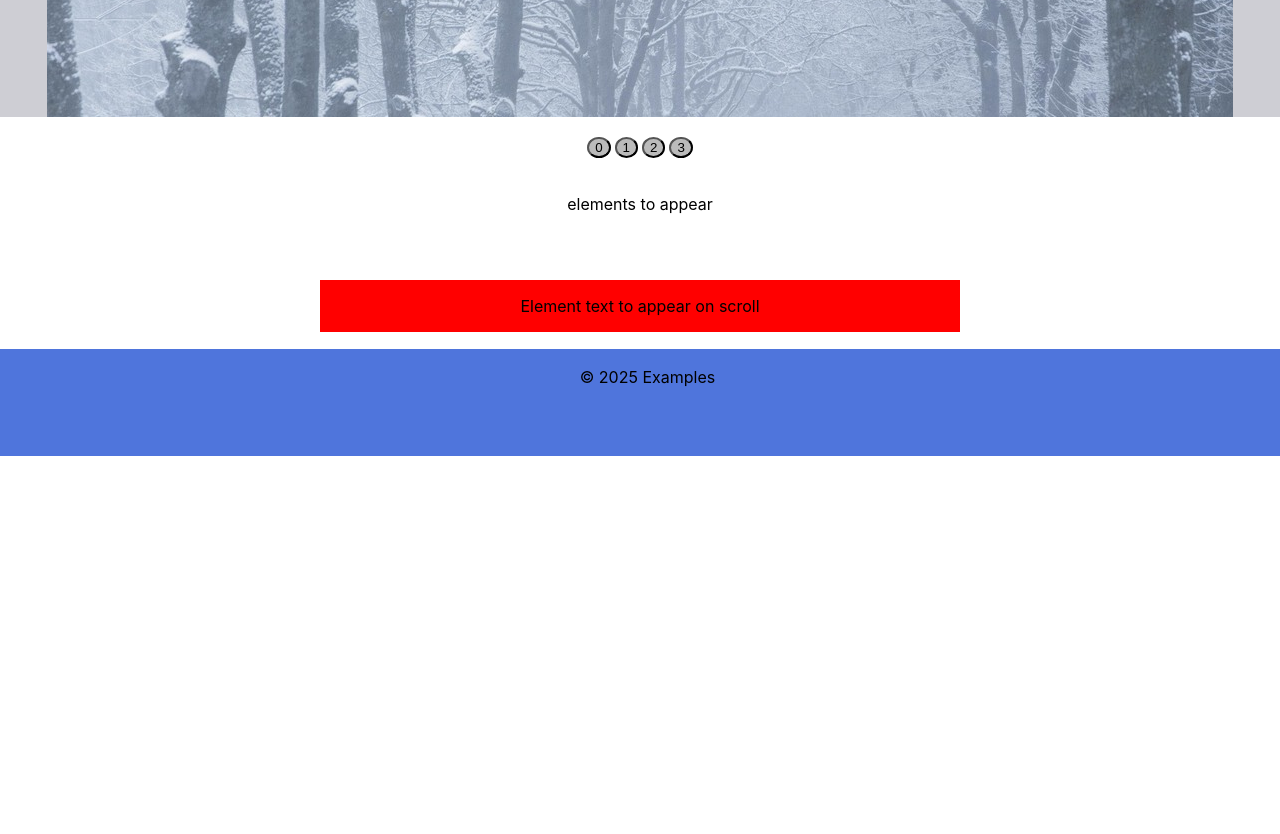
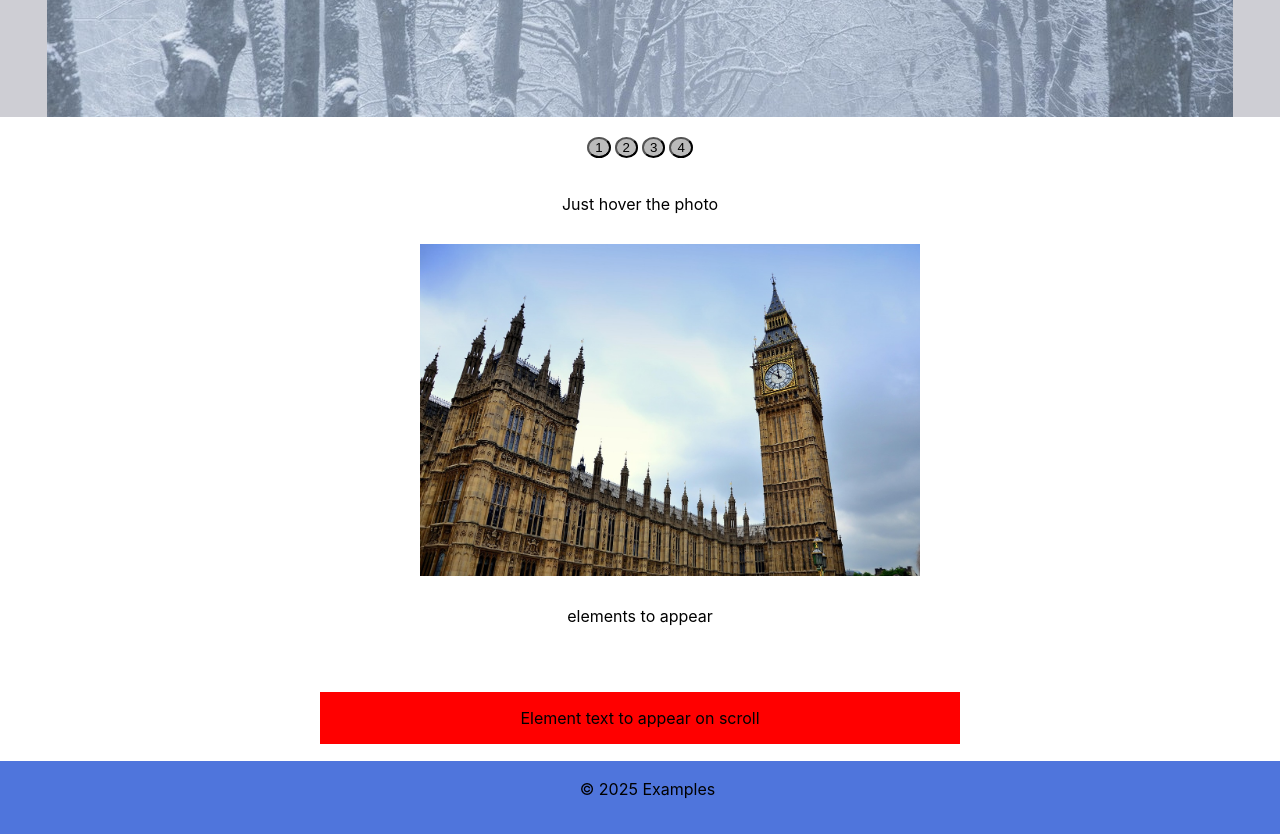
Before and after one commit to mvpetrusenko/react-pet-project, a React (Create React App) app: page /second in a window 1280 px wide. Shown: the part 1080-1914 px from the top of the page. Before the commit the page ends 1536 px from the top, so only its background shows below. Built offline with nearby package versions, Linux system fonts and the light colour scheme.

Commit message:
image overlay title

```diff
--- a/src/components/SecondPage/SecondPage.css
+++ b/src/components/SecondPage/SecondPage.css
@@ -215,3 +215,38 @@ One Value: margin: all sides; */
   /* .active, .dot:hover {
     background-color: #717171;
   }  */
+
+
+
+.imageToHover {
+  width: 100%;
+  display: block;
+}
+
+
+.overlayTitle {
+  position: absolute; /* text over image */
+  bottom: 0;
+  left: 30px;
+  right:-30px;
+  background-color: rgba(81, 79, 79, 0.6);
+  color: wheat;
+  padding: 30px;
+  text-align: center;
+  display: none;
+}
+
+/* without imageOverlayContainer imageOverlayContainer:hover .overlayTitle does NOT work!!! */
+.imageOverlayContainer {
+  position: relative; /* image under text */
+  width: 500px;
+  margin: auto;
+}
+
+
+/* 1. overlayTitle not visible
+2. imageOverlayContainer - with css styles
+3. imageOverlayContainer:hover .overlayTitle - when container is hovered .overlayTitle is visible */
+.imageOverlayContainer:hover .overlayTitle {
+  display: block;
+}
--- a/src/components/SecondPage/SecondPage.js
+++ b/src/components/SecondPage/SecondPage.js
@@ -5,6 +5,8 @@ import winter from '../../assets/images/winter.jpg';
 import spring from '../../assets/images/spring.jpg';
 import summer from '../../assets/images/summer.jpg';
 import autumn from '../../assets/images/autumn.jpg';
+import bigben from '../../assets/images/big-ben.jpg';
+import { width } from '@fortawesome/free-solid-svg-icons/fa0';
 
 // import Header from '../Header/Header';
 // import NavBar from '../NavBar/NavBar';
@@ -275,14 +277,24 @@ const handlePreviousButton = () => {
 
               <div className='navigationDots'>
               {imagesSlides.map((_, index) => (
-                // {index} - number on dot
-                <button className='dot' onClick={() => setImageIndex(index)}>{index}</button>))}
+                // {index} - number on dot (0, 1, 2, 3)
+                <button className='dot' onClick={() => setImageIndex(index)}>{index + 1}</button>))}
                 {/* <span className='dot' onclick="currentSlide(2)"></span>
                 <span className='dot' onclick="currentSlide(3)"></span>
                 <span className='dot' onclick="currentSlide(4)"></span> */}
               </div>
 
 
+
+              <p>Just hover the photo</p>
+              <div className='imageOverlayContainer'>
+                <img src={bigben}
+                     className='imageToHover'
+                     alt='big-ben'
+                     style={{width: '500px', margin: '30px'}}>
+                </img>
+                <div className='overlayTitle'>Big Ben (London)</div>
+              </div>
 
 
             <p>elements to appear</p>
```
Also changed, not shown: src/assets/images/big-ben.jpg (added), 1 other file (tests, documents, lock files or other folders).
